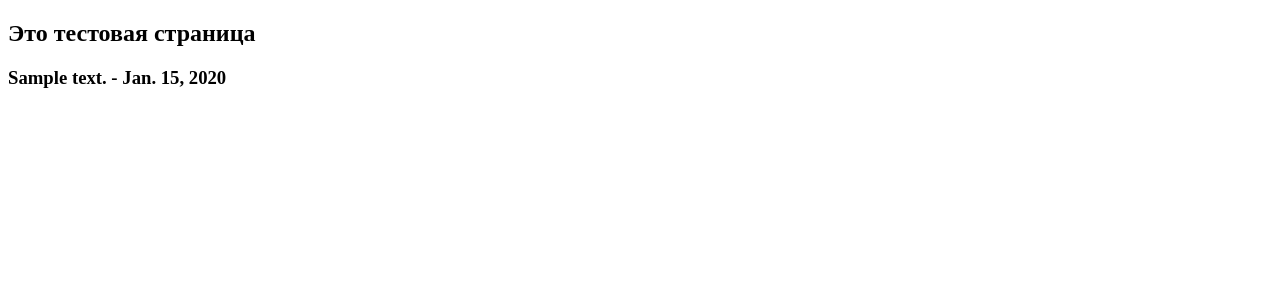
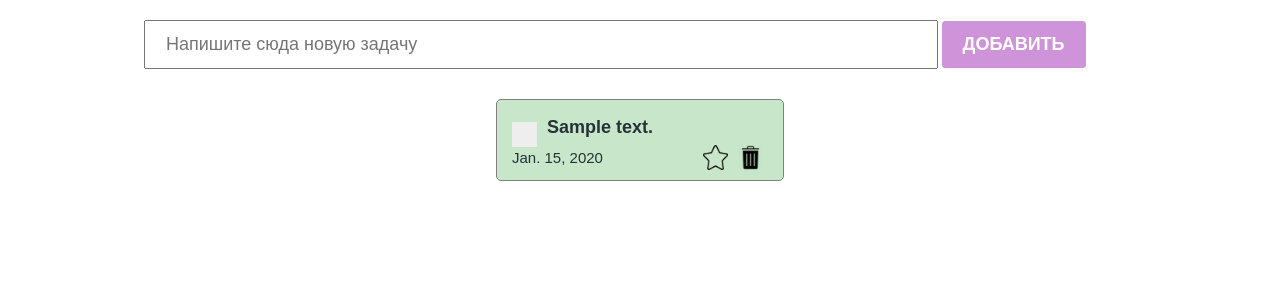
Before and after one commit to aimehaum/todo, a Django app: page /test/ in a window 1280 px wide. Shown: the top 300 px of the page. Run offline with Django 3.2, Linux system fonts and the light colour scheme; tables that the repository leaves empty hold one stand-in row (values such as "Sample post").

Commit message:
added todo_item styles to test.html

```diff
--- a/main/templates/test.html
+++ b/main/templates/test.html
@@ -1,14 +1,45 @@
+{% load static %}
 <!DOCTYPE html>
 <html lang="en">
 <head>
     <meta charset="UTF-8">
     <meta name="viewport" content="width=device-width, initial-scale=1.0">
     <title>Document</title>
+    <link rel="stylesheet" href="{% static 'styles/index.css' %}" />
+    <link rel="stylesheet" href="{% static 'styles/checkbox.css' %}" />
 </head>
 <body>
-    <h2>Это тестовая страница</h2>
-    {% for todo in todo_list %}
-       <h3>{{ todo.text }} - {{ todo.created_at }}</h3>
-    {% endfor %}
+    <section>
+
+        <div class="create_container">
+            <input
+             class="create_input"
+             type="text"
+             placeholder="Напишите сюда новую задачу"
+            />
+            <button class="create_button">Добавить</button>
+        </div>
+
+        <div class="todo_container">
+            {% for todo in todo_list %}
+            <div class="todo_item">
+                <div class="todo_item_header">
+                    <label class="checkbox_container">
+                        <input type="checkbox" />
+                        <span class="checkmark"></span>
+                    </label>
+                    <h4>{{ todo.text }}</h4>
+                </div>
+                <div class="todo_item_footer">
+                    <p>{{ todo.created_at }}</p>
+                    <div class="action_buttons">
+                        <img src="./icons/unmarked.png" />
+                        <img src="./icons/delete.png" />
+                    </div>
+                </div>
+            </div>
+            {% endfor %}
+        </div>
+    </section>
 </body>
 </html>
```
